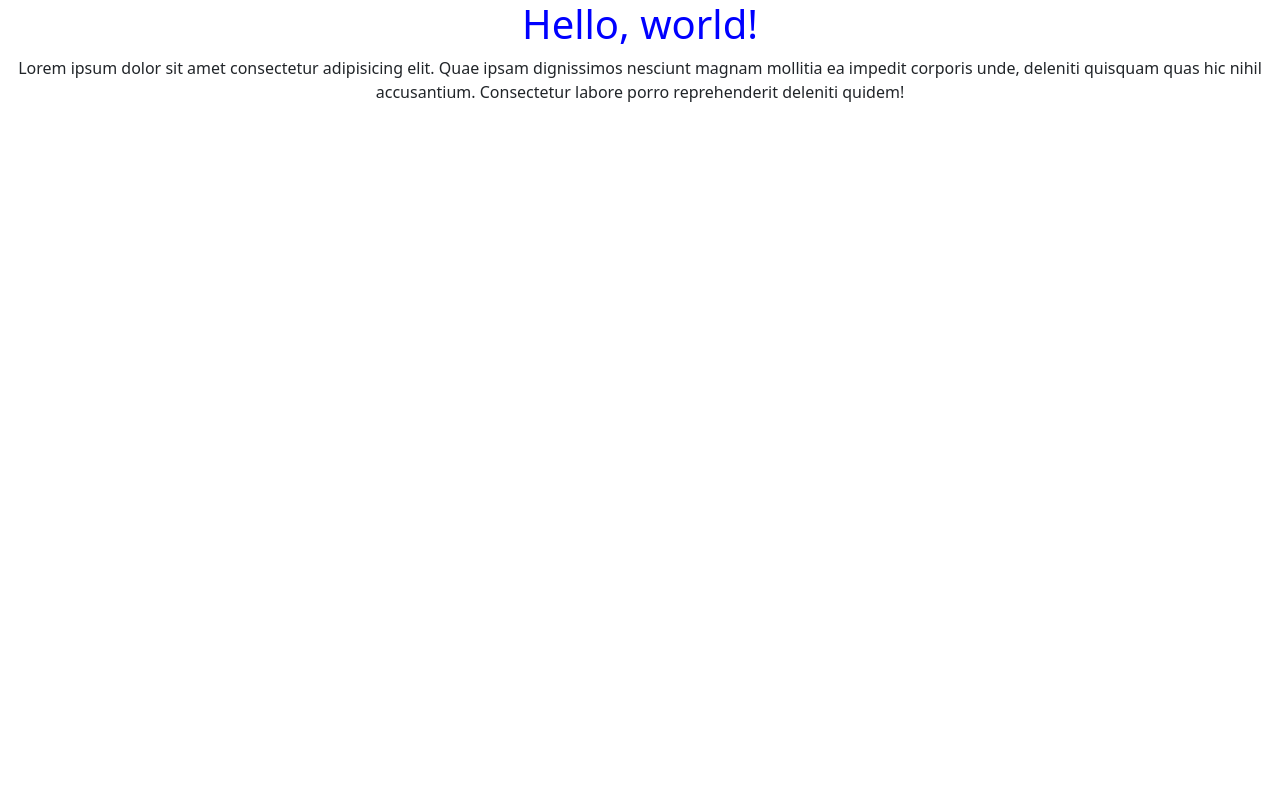
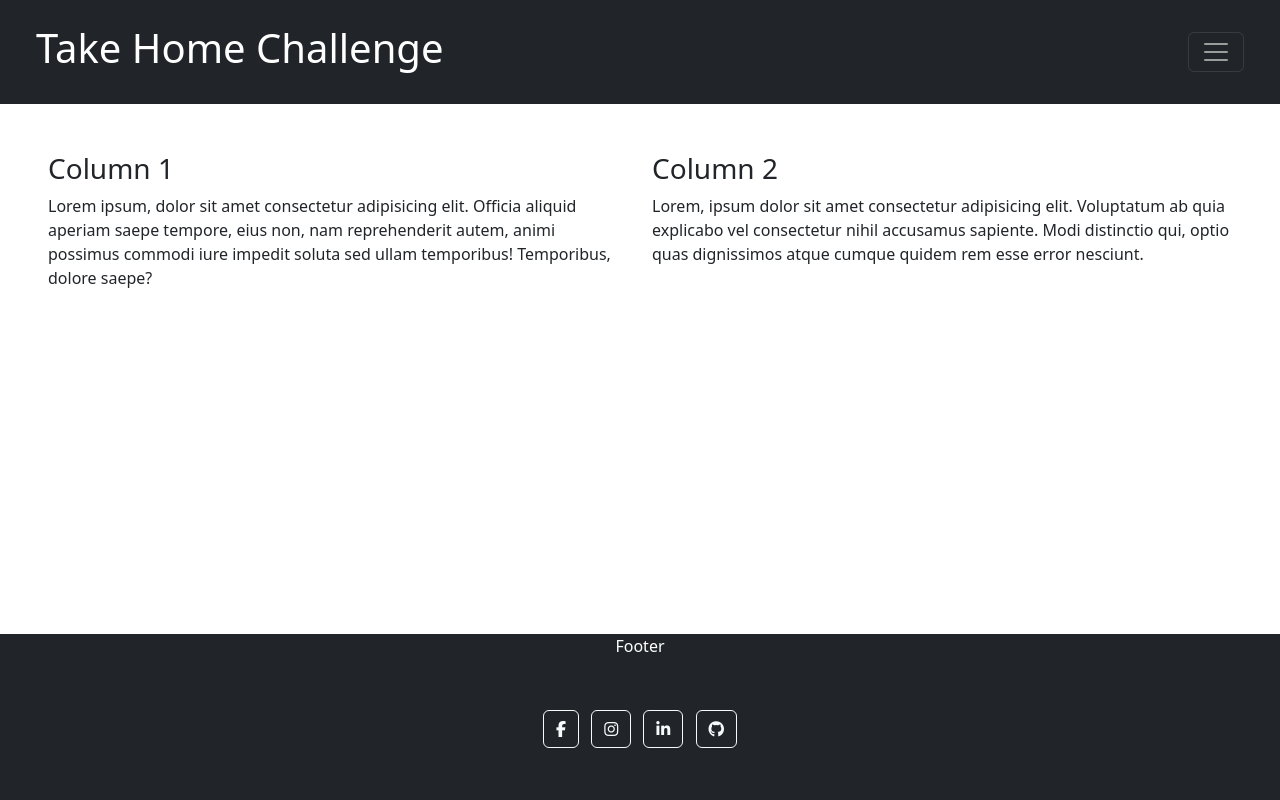
Before and after one commit to Agustin-EP/collab-practice, a plain HTML site: page index.html in a window 1280 px wide. Drawn offline with nearby package versions, Linux system fonts and the light colour scheme.

Commit message:
added columns, footer, basic style

```diff
--- a/css/stylesheet.css
+++ b/css/stylesheet.css
@@ -1,7 +1,7 @@
 h1 {
-    color: blue;
+    color: #ffffff;
     text-align: center;
 }
-p{
-    text-align: center;
+.footer{
+    color:#ffffff;
 }
--- a/index.html
+++ b/index.html
@@ -14,7 +14,40 @@
 
   </head>
   <body>
-    <h1>Hello, world!</h1>
-   <p>Lorem ipsum dolor sit amet consectetur adipisicing elit. Quae ipsam dignissimos nesciunt magnam mollitia ea impedit corporis unde, deleniti quisquam quas hic nihil accusantium. Consectetur labore porro reprehenderit deleniti quidem!</p>
+    <div class="collapse" id="navbarToggleExternalContent">
+      <div class="bg-dark p-4">
+        <h5 class="text-white h4">Welcome</h5>
+        <span class="text-muted"> <a href="index.html">Home</a></span>
+      </div>
+    </div>
+    <nav class="navbar navbar-dark bg-dark p-4">
+      <div class="container-fluid">
+        <h1>Take Home Challenge</h1>
+        <button class="navbar-toggler" type="button" data-bs-toggle="collapse" data-bs-target="#navbarToggleExternalContent" aria-controls="navbarToggleExternalContent" aria-expanded="false" aria-label="Toggle navigation">
+          <span class="navbar-toggler-icon"></span>
+        </button>
+      </div>
+    </nav>
+   <div class="containter p-5 text-left">
+    <div class="row">
+      <div class="col">
+        <h3>Column 1</h3>
+        Lorem ipsum, dolor sit amet consectetur adipisicing elit. Officia aliquid aperiam saepe tempore, eius non, nam reprehenderit autem, animi possimus commodi iure impedit soluta sed ullam temporibus! Temporibus, dolore saepe?
+      </div>
+      <div class="col">
+        <h3>Column 2</h3>
+        Lorem, ipsum dolor sit amet consectetur adipisicing elit. Voluptatum ab quia explicabo vel consectetur nihil accusamus sapiente. Modi distinctio qui, optio quas dignissimos atque cumque quidem rem esse error nesciunt.
+      </div>
+    </div>
+   </div>
+   <div class="footer text-center bg-dark fixed-bottom">
+    Footer
+    <section class="m-4 bg-dark p-4">
+    <a class="btn btn-outline-light btn-floating m-1" href="#!" role="button"><i class="fab fa-facebook-f"></i></a>
+    <a class="btn btn-outline-light btn-floating m-1" href="#!" role="button"><i class="fab fa-instagram"></i></a>
+    <a class="btn btn-outline-light btn-floating m-1" href="#!" role="button"><i class="fab fa-linkedin-in"></i></a>
+    <a class="btn btn-outline-light btn-floating m-1" href="#!" role="button"><i class="fab fa-github"></i></a>
+    </section>
+   </div>
   </body>
 </html>
```
